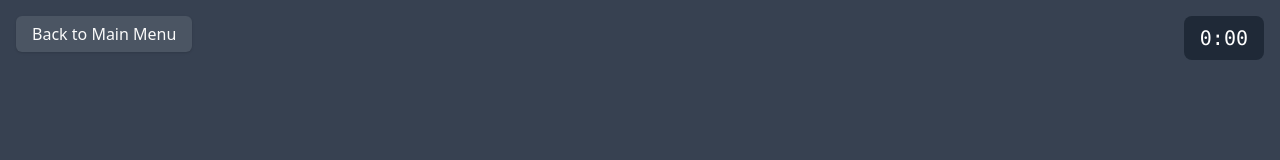
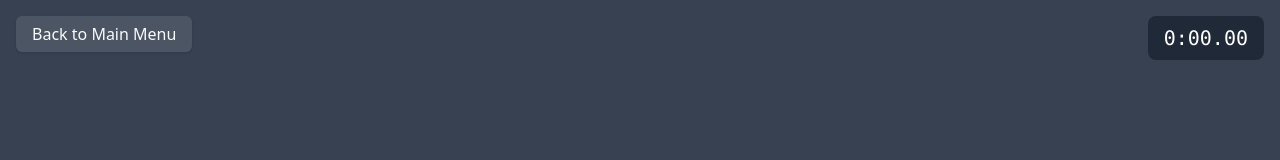
Before and after one commit to Andre-asn/stroopy, a React (Vite) app: page /game in a window 1280 px wide. Shown: the top 160 px of the page. Built offline with nearby package versions, Linux system fonts and the light colour scheme.

Commit message:
Fixing timer for singleplayer

```diff
--- a/src/pages/gameOver.tsx
+++ b/src/pages/gameOver.tsx
@@ -7,7 +7,7 @@ import { getSocketUrl } from '../utils/socket';
 
 interface SingleplayerState {
     gameMode: 'singleplayer';
-    completionTime: number;
+    completionTime: number; // Now in milliseconds
     isWinner: true;
 }
 
@@ -58,10 +58,12 @@ const GameOver = () => {
         }
     }, [state, navigate]);
 
-    const formatTime = (timeInSeconds: number) => {
-        const minutes = Math.floor(timeInSeconds / 60);
-        const seconds = timeInSeconds % 60;
-        return `${minutes}:${seconds.toString().padStart(2, '0')}`;
+    const formatTime = (timeInMilliseconds: number) => {
+        const totalSeconds = timeInMilliseconds / 1000;
+        const minutes = Math.floor(totalSeconds / 60);
+        const seconds = Math.floor(totalSeconds % 60);
+        const milliseconds = Math.floor((timeInMilliseconds % 1000) / 10); // Show centiseconds (2 decimal places)
+        return `${minutes}:${seconds.toString().padStart(2, '0')}.${milliseconds.toString().padStart(2, '0')}`;
     };
 
     const handlePlayAgain = () => {
@@ -88,12 +90,13 @@ const GameOver = () => {
             <div className="relative overflow-hidden min-h-screen flex flex-col items-center justify-center bg-black p-4">
                 <MenuBackground />
 
-                <div className="z-10 bg-black/80 p-4 sm:p-8 rounded-lg flex flex-col items-center gap-4 sm:gap-6 w-full max-w-sm sm:max-w-md border border-red-500">
-                    <h1 className="italic text-3xl sm:text-4xl font-bold text-red-400 mb-2 sm:mb-4">
-                        Game Over!
+                <div className="z-10 bg-black/80 p-4 sm:p-8 rounded-lg flex flex-col items-center gap-4 sm:gap-6 w-full max-w-sm sm:max-w-md border border-green-500">
+                    <h1 className="text-3xl sm:text-4xl font-bold text-green-400 mb-2 sm:mb-4">
+                        🎉 Congratulations!
                     </h1>
 
                     <div className="text-center text-white mb-4 sm:mb-6">
+                        <p className="text-lg sm:text-xl mb-2">Game Completed!</p>
                         <div className="text-2xl sm:text-3xl font-bold text-green-400">
                             {formatTime(state.completionTime)}
                         </div>
@@ -105,14 +108,14 @@ const GameOver = () => {
                             onClick={handlePlayAgain}
                             className="w-full bg-green-600 hover:bg-green-700 text-sm sm:text-base font-bold"
                         >
-                            Play Again
+                            🔄 Play Again
                         </Button>
 
                         <Button
                             onClick={handleBackToMenu}
                             className="w-full bg-gray-600 hover:bg-gray-700 text-sm sm:text-base"
                         >
-                            Back to Main Menu
+                            🏠 Back to Main Menu
                         </Button>
                     </div>
                 </div>
--- a/src/pages/soloGame.tsx
+++ b/src/pages/soloGame.tsx
@@ -11,11 +11,11 @@ const Game = () => {
     const [targetWord, setTargetWord] = useState('');
     const [targetColor, setTargetColor] = useState<keyof typeof COLORS>('RED');
     const [buttonStates, setButtonStates] = useState<Array<{ word: string; color: string } | null>>([]);
-    const [time, setTime] = useState(0);
-    const [isActive, setIsActive] = useState(false);
+    const [, setIsActive] = useState(false);
     const [showingFeedback, setShowingFeedback] = useState(false);
     const [feedbackType, setFeedbackType] = useState<'correct' | 'incorrect' | null>(null);
-    const timerRef = useRef<NodeJS.Timeout | null>(null);
+    const [roundStartTime, setRoundStartTime] = useState<number | null>(null);
+    const [totalTime, setTotalTime] = useState(0); // Cumulative time in milliseconds
     const feedbackTimeoutRef = useRef<NodeJS.Timeout | null>(null);
 
     const startNewRound = () => {
@@ -25,26 +25,38 @@ const Game = () => {
         setButtonStates(buttonStates);
         setShowingFeedback(false);
         setFeedbackType(null);
+
+        // Start timing this round
+        setRoundStartTime(Date.now());
     };
 
     const startGame = () => {
         setScoreSquares(Array(14).fill(false));
         setIsActive(true);
-        setTime(0);
+        setTotalTime(0); // Reset cumulative time
         startNewRound();
     };
 
     const handleBack = () => {
-        if (timerRef.current) {
-            clearInterval(timerRef.current);
-        }
         if (feedbackTimeoutRef.current) {
             clearTimeout(feedbackTimeoutRef.current);
         }
         navigate('/');
     };
 
+    const addRoundTime = () => {
+        if (roundStartTime) {
+            const roundEndTime = Date.now();
+            const roundDuration = roundEndTime - roundStartTime;
+            setTotalTime(prev => prev + roundDuration);
+            console.log(`Round took: ${roundDuration}ms, Total: ${totalTime + roundDuration}ms`);
+        }
+    };
+
     const showFeedback = (isCorrect: boolean, gameEnded: boolean = false) => {
+        // Add the round time before showing feedback
+        addRoundTime();
+
         setShowingFeedback(true);
         setFeedbackType(isCorrect ? 'correct' : 'incorrect');
 
@@ -85,7 +97,7 @@ const Game = () => {
                         navigate('/gameOver', {
                             state: {
                                 gameMode: 'singleplayer',
-                                completionTime: time,
+                                completionTime: totalTime + (roundStartTime ? Date.now() - roundStartTime : 0), // Include current round time
                                 isWinner: true
                             }
                         });
@@ -111,10 +123,12 @@ const Game = () => {
         }
     };
 
-    const formatTime = (timeInSeconds: number) => {
-        const minutes = Math.floor(timeInSeconds / 60);
-        const seconds = timeInSeconds % 60;
-        return `${minutes}:${seconds.toString().padStart(2, '0')}`;
+    const formatTime = (timeInMilliseconds: number) => {
+        const totalSeconds = timeInMilliseconds / 1000;
+        const minutes = Math.floor(totalSeconds / 60);
+        const seconds = Math.floor(totalSeconds % 60);
+        const milliseconds = Math.floor((timeInMilliseconds % 1000) / 10); // Show centiseconds (2 decimal places)
+        return `${minutes}:${seconds.toString().padStart(2, '0')}.${milliseconds.toString().padStart(2, '0')}`;
     };
 
     useEffect(() => {
@@ -122,22 +136,6 @@ const Game = () => {
             startGame();
         }
     }, []);
-
-    useEffect(() => {
-        if (isActive && !showingFeedback) {
-            timerRef.current = setInterval(() => {
-                setTime(prevTime => prevTime + 1);
-            }, 1000);
-        } else if (timerRef.current) {
-            clearInterval(timerRef.current);
-        }
-
-        return () => {
-            if (timerRef.current) {
-                clearInterval(timerRef.current);
-            }
-        };
-    }, [isActive, showingFeedback]);
 
     // Cleanup timeouts on unmount
     useEffect(() => {
@@ -150,7 +148,7 @@ const Game = () => {
 
     return (
         <div className="bg-gray-700 min-h-screen w-full flex flex-col items-center justify-center p-4 sm:p-8 gap-4 sm:gap-8 relative overflow-hidden">
-            {/* FIXED: Now passing the feedback props correctly */}
+            {/* Enhanced GameBackground with feedback support */}
             <GameBackground
                 targetWord={showingFeedback ? '' : targetWord}
                 targetColor={showingFeedback ? '#000000' : COLORS[targetColor]}
@@ -166,9 +164,9 @@ const Game = () => {
                 Back to Main Menu
             </Button>
 
-            {/* Timer */}
+            {/* Timer - now shows cumulative millisecond time */}
             <div className="absolute top-2 sm:top-4 right-2 sm:right-4 z-10 bg-gray-800 px-2 sm:px-4 py-1 sm:py-2 rounded-lg">
-                <span className="text-white text-sm sm:text-xl font-mono">{formatTime(time)}</span>
+                <span className="text-white text-sm sm:text-xl font-mono">{formatTime(totalTime)}</span>
             </div>
 
             {/* Score squares - no feedback symbols */}
```
